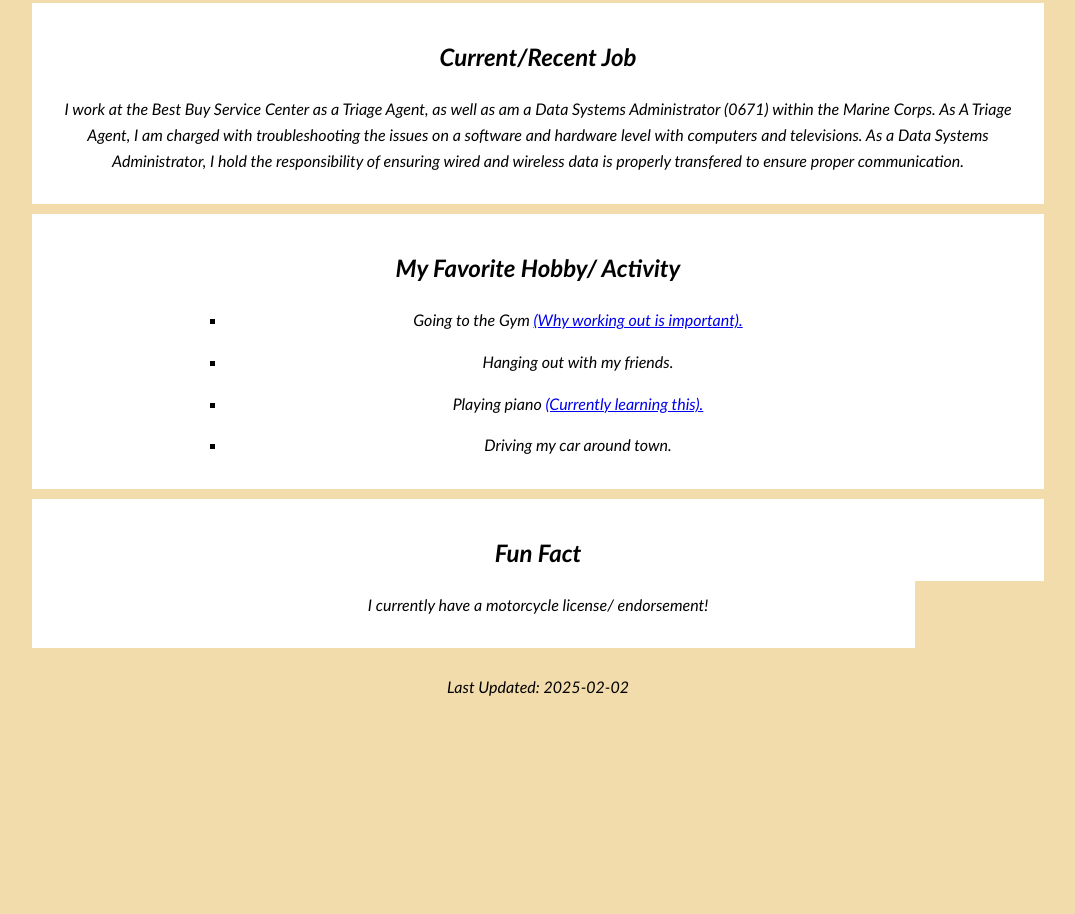
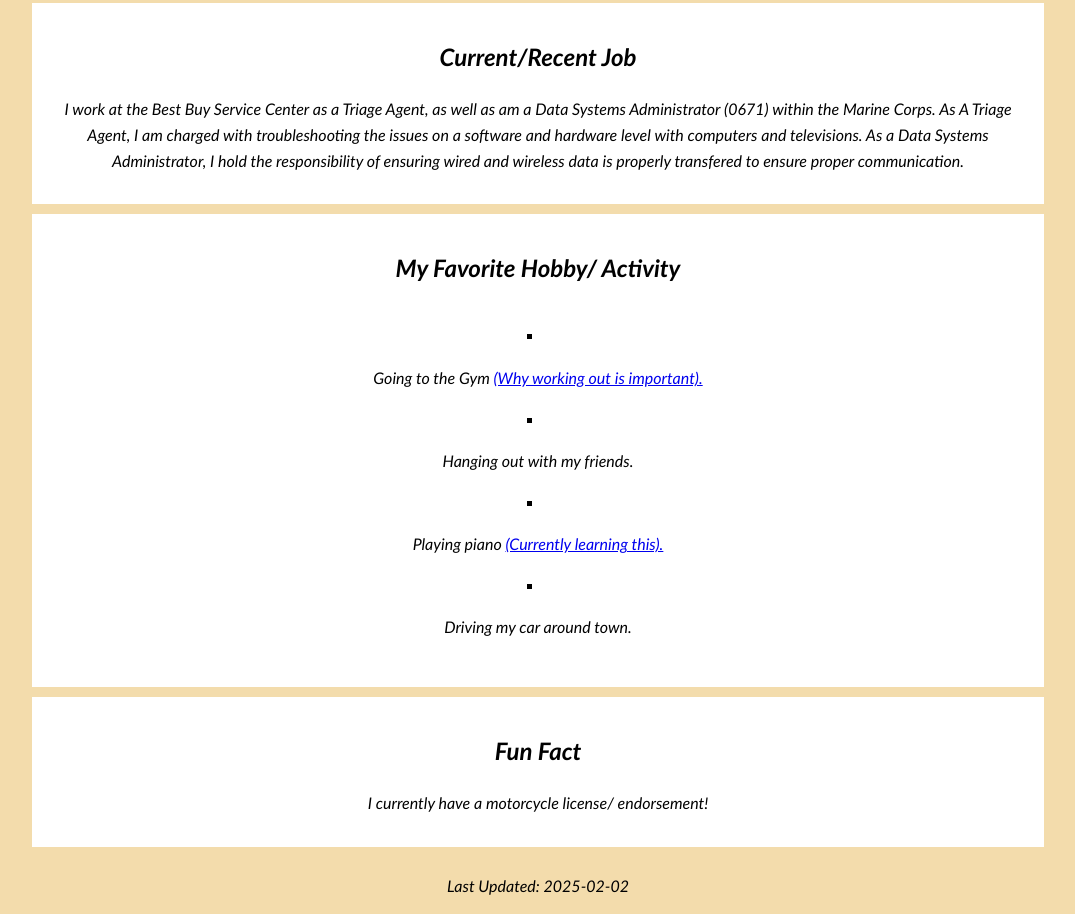
Before and after one commit to Golivares18/me, a plain HTML site: page index.html in a window 1280 px wide. Shown: the part 944-1858 px from the top of the page, without its empty margins (102-1177 px from the left). Before the commit the page ends 1660 px from the top, so only its background shows below. Drawn offline with Linux system fonts and the light colour scheme.

Commit message:
Update index.html
Trying to fix unordered list

```diff
--- a/index.html
+++ b/index.html
@@ -45,8 +45,10 @@
     p {font-family: 'Gill Sans', 'Gill Sans MT', Calibri, 'Trebuchet MS', sans-serif;}
 	div {text-align: center;}
     li {text-align: center;}
-    ul {text-align: center;}
-    ul {list-style-position:initial;}
+    ul {text-align: left;}
+    ul {list-style-position: inside;}
+    ul {display: inline-block;}
+    ul {padding:0;}
     section.solid {border-style: solid;}
 	body.solid {border-style: solid;}
 
```
